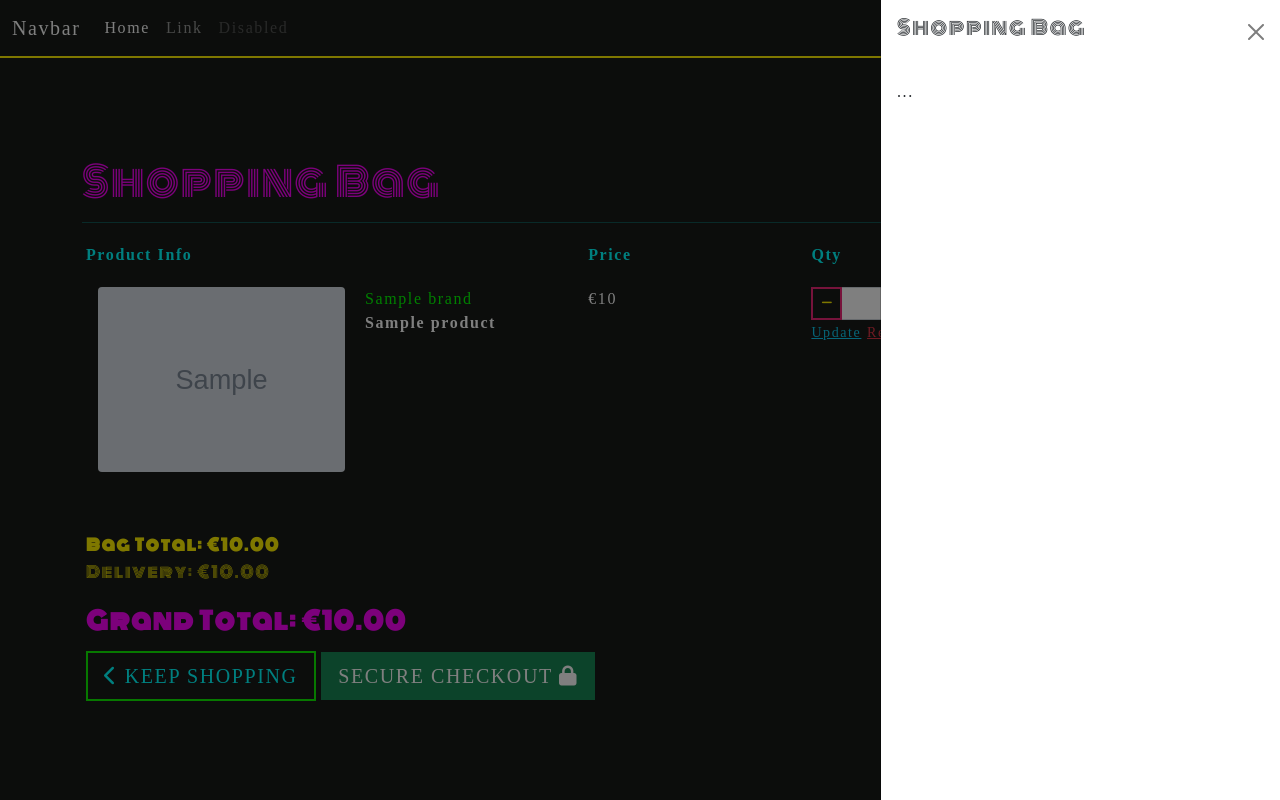
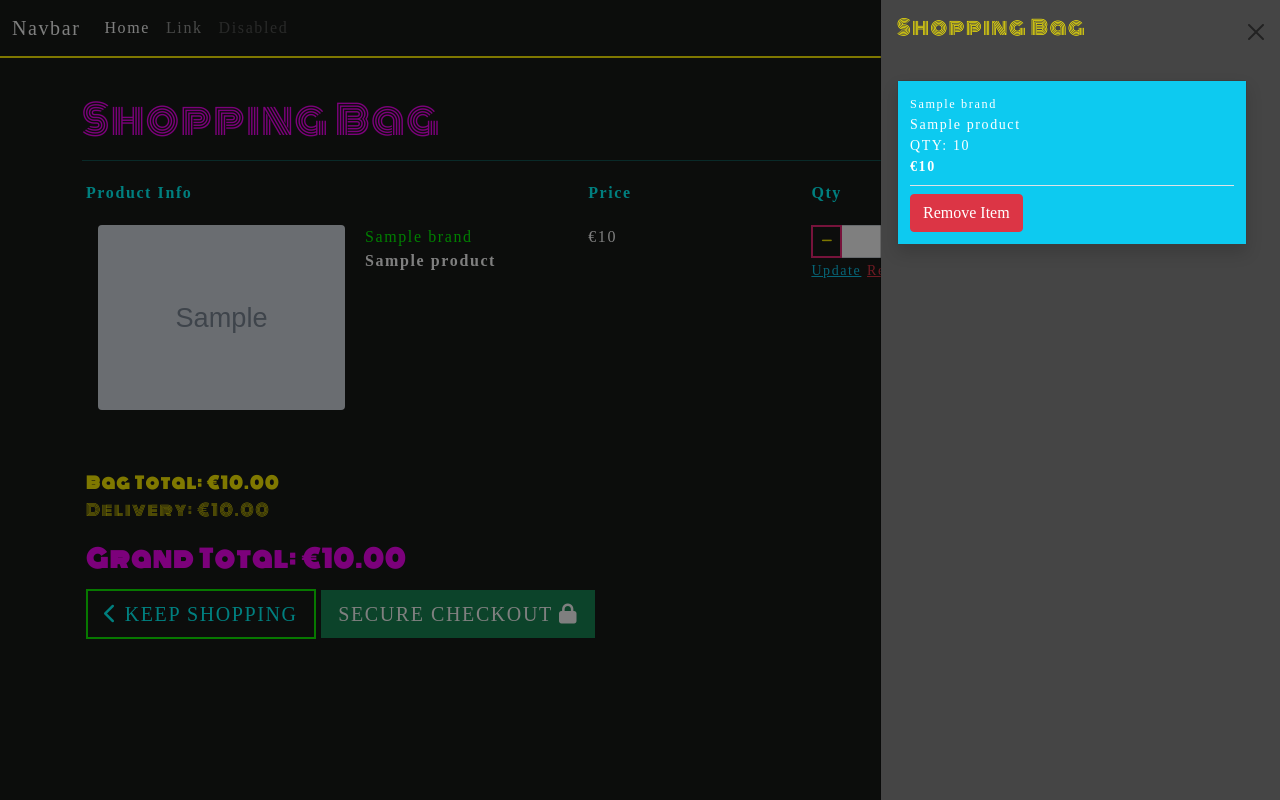
Before and after one commit to LogisticBravo/MS4, a Django app: template bag/templates/bag/bag.html in a window 1280 px wide, after a click that opens the changed part. Run offline with Django 3.2, Linux system fonts and the light colour scheme; the template is opened without the code that fills it: most values are stand-ins (such as "Sample title", 1, 10 or a date in 2020); grey boxes marked "Sample" are stand-in pictures; some libraries are stand-ins or nearby versions.

Commit message:
Add adjust bag and remove from bag functionality

```diff
--- a/bag/contexts.py
+++ b/bag/contexts.py
@@ -2,6 +2,7 @@ from decimal import Decimal
 from django.conf import settings
 from django.shortcuts import get_object_or_404
 from products.models import Product
+
 
 def bag_contents(request):
 
--- /dev/null
+++ b/bag/static/bag/js/bag.js
@@ -0,0 +1,4 @@
+$('.update-link').click(function(e) {
+    var form = $(this).prev('.update-form');
+    form.submit();
+})
--- a/bag/templates/bag/bag.html
+++ b/bag/templates/bag/bag.html
@@ -2,7 +2,7 @@
 {% load static %}
 
 {% block extra_js %}
-<script src="" defer></script>
+<script src="{% static 'bag/js/bag.js' %}" defer></script>
 {% endblock %}
 
 {% block content %}
@@ -44,7 +44,7 @@
                             <p class="my-0">€{{ item.product.price }}</p>
                         </td>
                         <td class="py-3 w-25">
-                            <form class="form update-form" method="POST" action="">
+                            <form class="form update-form" method="POST" action="{% url 'adjust_bag' item.item_id %}">
                                 {% csrf_token %}
                                 <div class="form-group">
                                     <div class="input-group">
@@ -72,7 +72,7 @@
                                 </div>
                             </form>
                             <a class="update-link text-info"><small>Update</small></a>
-                            <a class="remove-item text-danger float-right" id="remove_{{ item.item_id }}" data-product_size="{{ item.size }}"><small>Remove</small></a>
+                            <a class="remove-item text-danger float-right" id="remove_{{ item.item_id }}"><small>Remove</small></a>
                         </td>
                         <td class="py-3">
                             <p class="my-0 text-white">€{{ item.product.price }}</p>
@@ -110,7 +110,7 @@
             </table>
         </div>
     {% else %}
-        <p class="lead mb-5">Your bag is empty.</p>
+        <p class="lead mb-5 text-vibrant-green">Your bag is empty.</p>
         <a href="{% url 'products' %}" class="btn btn-outline-pink rounded-0 btn-lg">
             <span class="icon">
                 <i class="fas fa-chevron-left"></i>
@@ -122,3 +122,23 @@
 </div>
 </div>
 {% endblock %}
+
+{% block postloadjs %}
+{{ block.super }}
+{% include 'includes/qty_input_script.html' %}
+
+<script type="text/javascript">
+// Remove item and reload on click
+$('.remove-item').click(function(e) {
+    var csrfToken = "{{ csrf_token }}";
+    var itemId = $(this).attr('id').split('remove_')[1];
+    var url = `remove/${itemId}/`;
+    var data = {'csrfmiddlewaretoken': csrfToken };
+
+    $.post(url, data)
+     .done(function() {
+         location.reload();
+     });
+})
+</script>
+{% endblock %}
--- a/bag/urls.py
+++ b/bag/urls.py
@@ -4,4 +4,6 @@ from .import views
 urlpatterns = [
     path('', views.view_bag, name='view_bag'),
     path('add/<item_id>/', views.add_to_bag, name='add_to_bag'),
+    path('adjust/<item_id>/', views.adjust_bag, name='adjust_bag'),
+    path('remove/<item_id>/', views.remove_from_bag, name='remove_from_bag'),
 ]
--- /dev/null
+++ b/products/templates/includes/qty_input_script.html
@@ -0,0 +1,44 @@
+<script type="text/javascript">
+
+    // Disable +/- buttons outside 1-99 range
+    function handleEnableDisable(itemId) {
+        var currentValue = parseInt($(`#id_qty_${itemId}`).val());
+        var minusDisabled = currentValue < 2;
+        var plusDisabled = currentValue > 98;
+        $(`#decrement-qty_${itemId}`).prop('disabled', minusDisabled);
+        $(`#increment-qty_${itemId}`).prop('disabled', plusDisabled);
+    }
+
+    // Ensure proper enabling/disabling of all inputs on page load
+    var allQtyInputs = $('.qty_input');
+    for(var i = 0; i < allQtyInputs.length; i++){
+        var itemId = $(allQtyInputs[i]).data('item_id');
+        handleEnableDisable(itemId);
+    }
+
+    // Check enable/disable every time the input is changed
+    $('.qty_input').change(function() {
+        var itemId = $(this).data('item_id');
+        handleEnableDisable(itemId);
+    });
+
+    // Increment quantity
+    $('.increment-qty').click(function(e) {
+       e.preventDefault();
+       var closestInput = $(this).closest('.input-group').find('.qty_input')[0];
+       var currentValue = parseInt($(closestInput).val());
+       $(closestInput).val(currentValue + 1);
+       var itemId = $(this).data('item_id');
+       handleEnableDisable(itemId);
+    });
+
+    // Decrement quantity
+    $('.decrement-qty').click(function(e) {
+       e.preventDefault();
+       var closestInput = $(this).closest('.input-group').find('.qty_input')[0];
+       var currentValue = parseInt($(closestInput).val());
+       $(closestInput).val(currentValue - 1);
+       var itemId = $(this).data('item_id');
+       handleEnableDisable(itemId);
+    });
+</script>
--- a/products/templates/products/product_detail.html
+++ b/products/templates/products/product_detail.html
@@ -63,3 +63,8 @@
 </div>
 </div>
 {% endblock %}
+
+{% block postloadjs %}
+{{ block.super }}
+{% include 'includes/qty_input_script.html' %}
+{% endblock %}
--- a/static/css/base.css
+++ b/static/css/base.css
@@ -126,3 +126,11 @@ h1,h2,h3,h4,h5,h6 {
 th {
   width: 20%;
 }
+
+#shoppingBagButton {
+  z-index: 5;
+}
+
+.update-link, .remove-item {
+  cursor: pointer;
+}
--- a/templates/base.html
+++ b/templates/base.html
@@ -23,6 +23,8 @@
 {% endblock %}
 
 {% block corejs %}
+ <!-- jquery CDN -->
+ <script src="https://code.jquery.com/jquery-3.6.0.min.js" integrity="sha256-/xUj+3OJU5yExlq6GSYGSHk7tPXikynS7ogEvDej/m4=" crossorigin="anonymous"></script>
   <!-- JavaScript Bundle with Popper -->
   <script src="https://cdn.jsdelivr.net/npm/bootstrap@5.1.0/dist/js/bootstrap.bundle.min.js"
     integrity="sha384-U1DAWAznBHeqEIlVSCgzq+c9gqGAJn5c/t99JyeKa9xxaYpSvHU5awsuZVVFIhvj" crossorigin="anonymous">
@@ -69,14 +71,20 @@
   <div class="container-fluid mt-5 pt-5">
   <div class="row justify-content-end">
     <div class="col-2">
+      {% if bag_items %}
       {% if request.path != '/bag/' %}
-      <button class="btn btn-success" type="button" data-bs-toggle="offcanvas" data-bs-target="#shoppingBag" aria-controls="shoppingBag"> <i class="fas fa-chevron-circle-left pe-2"></i><i class="fas fa-shopping-bag text-center"></i><p class="my-0">
+      <button class="btn btn-success drop-shadow-green position-fixed" type="button" data-bs-toggle="offcanvas" data-bs-target="#shoppingBag" aria-controls="shoppingBag" id="shoppingBagButton">
+        <span class="position-absolute top-0 start-100 translate-middle badge rounded-pill bg-danger">{{ bag_items|length }}</span>
+        <i class="fas fa-chevron-circle-left pe-2"></i>
+         <i class="fas fa-shopping-bag text-center"></i>
+         <p class="my-0">
         {% if grand_total %}
             ${{ grand_total|floatformat:2 }}
         {% else %}
             $0.00
         {% endif %}
     </p></button>
+    {% endif %}
     {% endif %}
 
     </div>
--- a/templates/includes/shoppingbag/shoppingbag.html
+++ b/templates/includes/shoppingbag/shoppingbag.html
@@ -1,9 +1,36 @@
-<div class="offcanvas offcanvas-end" tabindex="-1" id="shoppingBag" aria-labelledby="shoppingBagLabel">
+<div class="offcanvas offcanvas-end bg-onyx" tabindex="-1" id="shoppingBag" aria-labelledby="shoppingBagLabel">
     <div class="offcanvas-header">
-      <h5 id="shoppingBagLabel">Shopping Bag</h5>
+      <h5 id="shoppingBagLabel" class="text-yellow">Shopping Bag</h5>
       <button type="button" class="btn-close text-reset" data-bs-dismiss="offcanvas" aria-label="Close"></button>
     </div>
     <div class="offcanvas-body">
-      ...
+      {% for item in bag_items %}
+      <div class="toast show">
+        <div class="toast-body bg-info text-white">
+          <small>{{ item.product.brand }}</small>
+          <span class="d-block">{{ item.product.model_name }}</span>
+          <span class="d-block">QTY: {{ item.quantity }}</span>
+          <span class="d-block"> <strong>€{{ item.product.price }}</strong></span>
+          <div class="mt-2 pt-2 border-top">
+            <button class="btn btn-danger remove-item" id="remove_{{ item.item_id }}">Remove Item</button>
+          </div>
+        </div>
+      </div>
+      {% endfor %}
     </div>
   </div>
+
+  <script type="text/javascript">
+  // Remove item and reload on click
+    $('.remove-item').click(function(e) {
+        var csrfToken = "{{ csrf_token }}";
+        var itemId = $(this).attr('id').split('remove_')[1];
+        var url = window.location.origin+`/bag/remove/${itemId}/`;
+        var data = {'csrfmiddlewaretoken': csrfToken };
+
+        $.post(url, data)
+         .done(function() {
+             location.reload();
+         });
+    })
+    </script>
```
Also changed, not shown: bag/views.py (+35 -2 lines).
